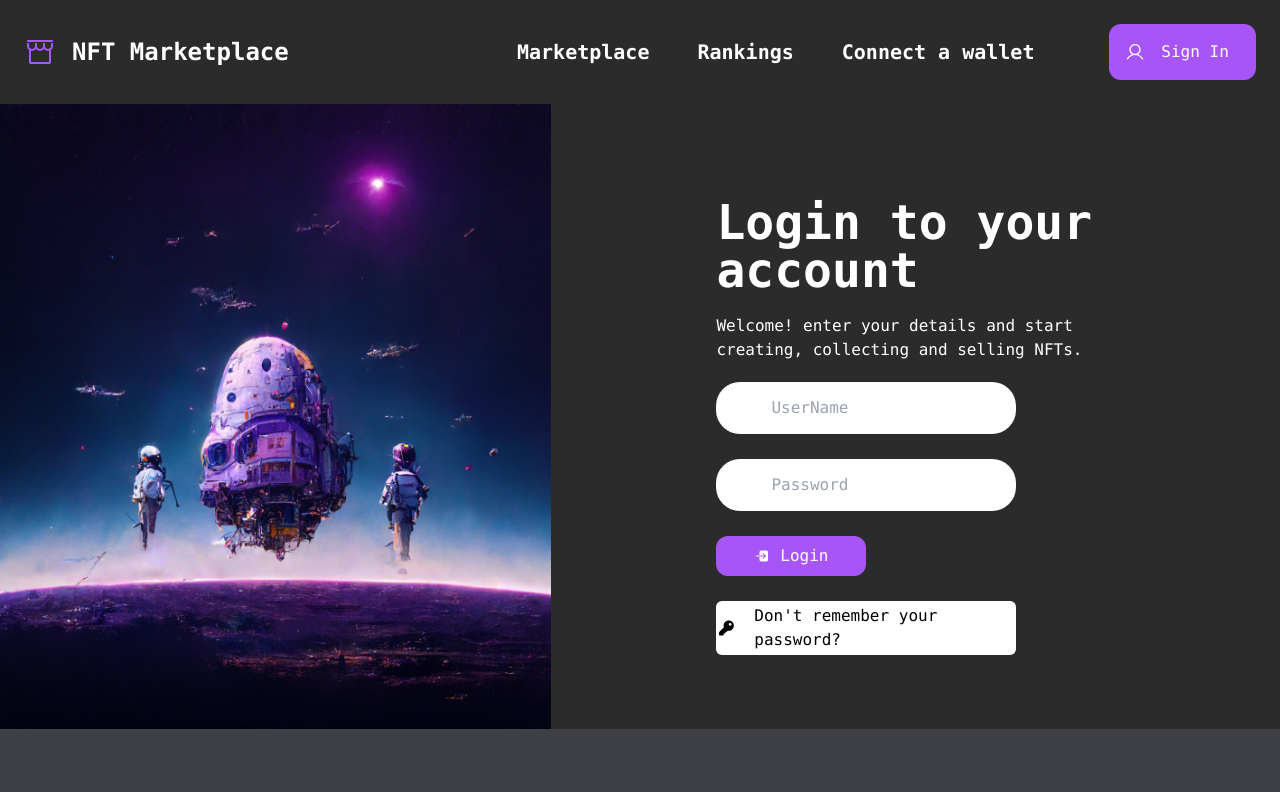
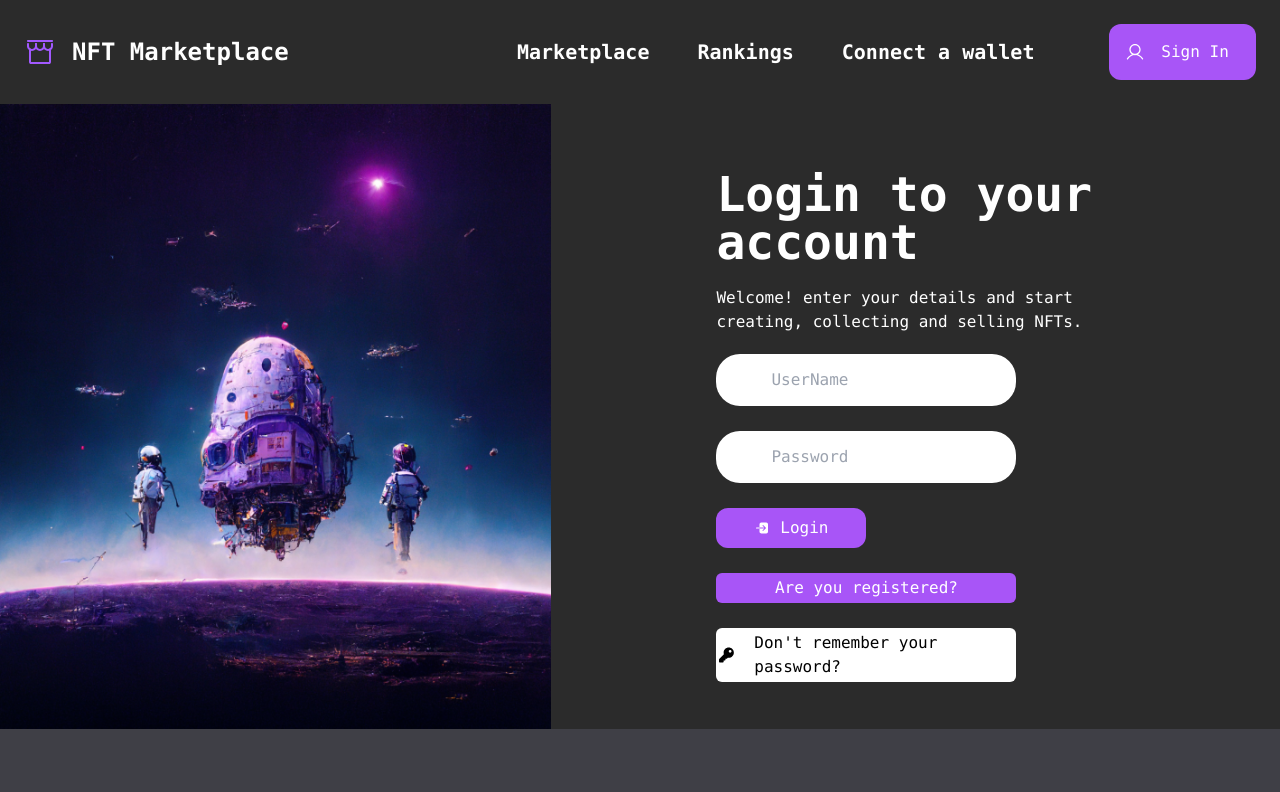
Before and after one commit to NABIL234234/NFT-MARKETPLACE, a React (Vite) app: page /login in a window 1280 px wide. Shown: the top 792 px of the page. Built offline with nearby package versions, Linux system fonts and the light colour scheme; grey boxes are pictures that could not be loaded; a web font is replaced by a local one.

Commit message:
feat:Added a link to the registration page

```diff
--- a/src/pages/Register/Login.jsx
+++ b/src/pages/Register/Login.jsx
@@ -97,6 +97,11 @@ export default function Login() {
                 <IoLogIn />
                 Login
               </button>
+              <div>
+                <NavLink to="/register" className="flex justify-center items-center gap-[20px] w-[300px] p-[3px] rounded-md bg-purple-500 text-white">
+                Are you registered?
+                </NavLink>
+              </div>
               <div className="flex justify-center items-center gap-[20px] w-[300px] p-[3px] rounded-md bg-white">
                 <FaKey />
                 <NavLink to="/confirmAccount">Don't remember your password?</NavLink>
```
